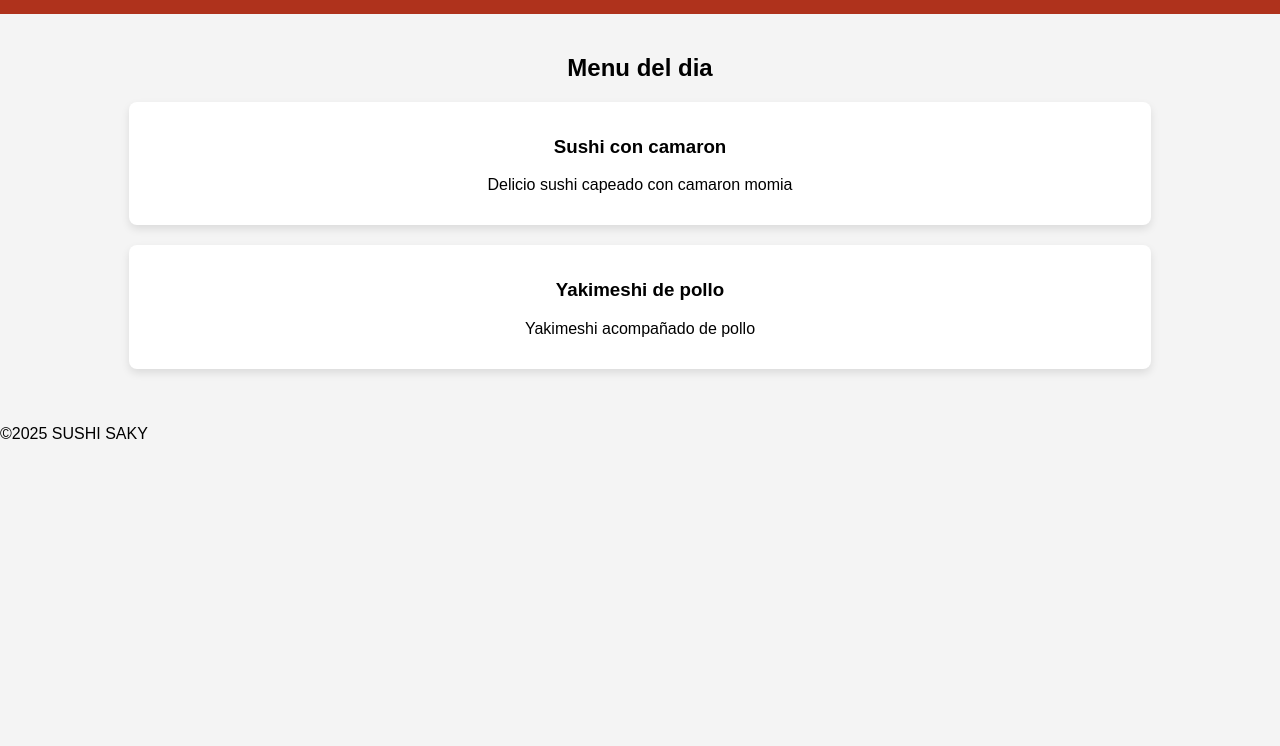
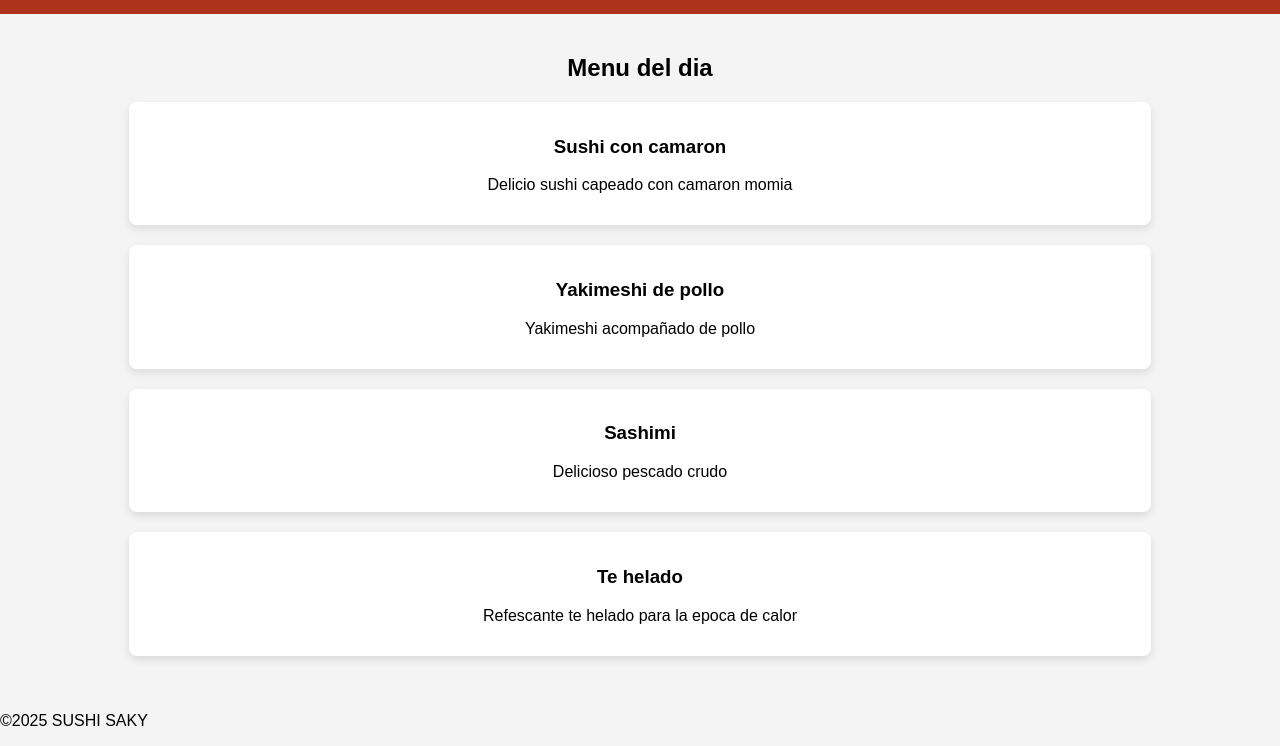
Before and after one commit to hmarck97/restaurante, a plain HTML site: page frontend/index.html in a window 1280 px wide. Shown: the part 116-862 px from the top of the page. Before the commit the page ends 800 px from the top, so only its background shows below. Drawn offline with Linux system fonts and the light colour scheme.

Commit message:
Añadir dos platillos

```diff
--- a/frontend/index.html
+++ b/frontend/index.html
@@ -24,6 +24,14 @@
             <h3>Yakimeshi de pollo</h3>
             <p>Yakimeshi acompañado de pollo</p>
         </div>
+        <div class="plato">
+            <h3>Sashimi</h3>
+            <p>Delicioso pescado crudo</p>
+        </div>
+        <div class="plato">
+            <h3>Te helado</h3>
+            <p>Refescante te helado para la epoca de calor</p>
+        </div>
     </section>
     <footer>
         <p>&copy;2025 SUSHI SAKY</p>
```
